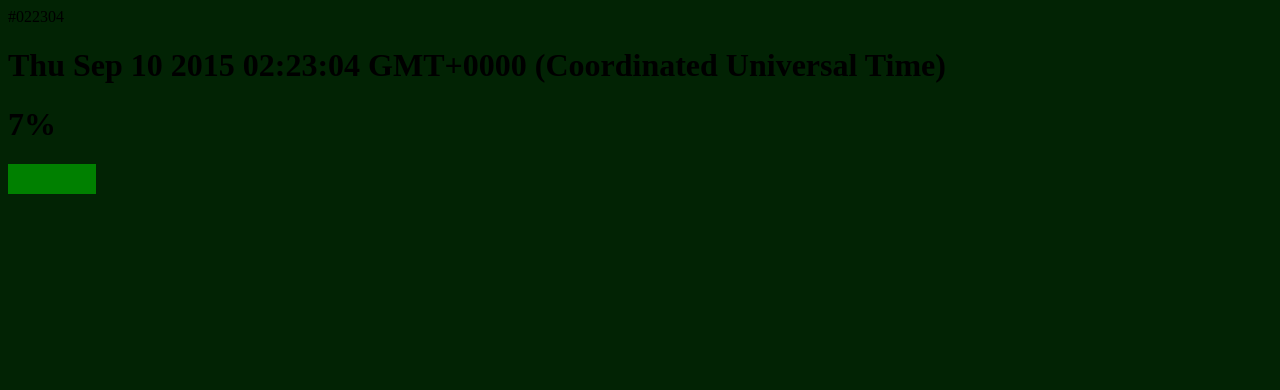
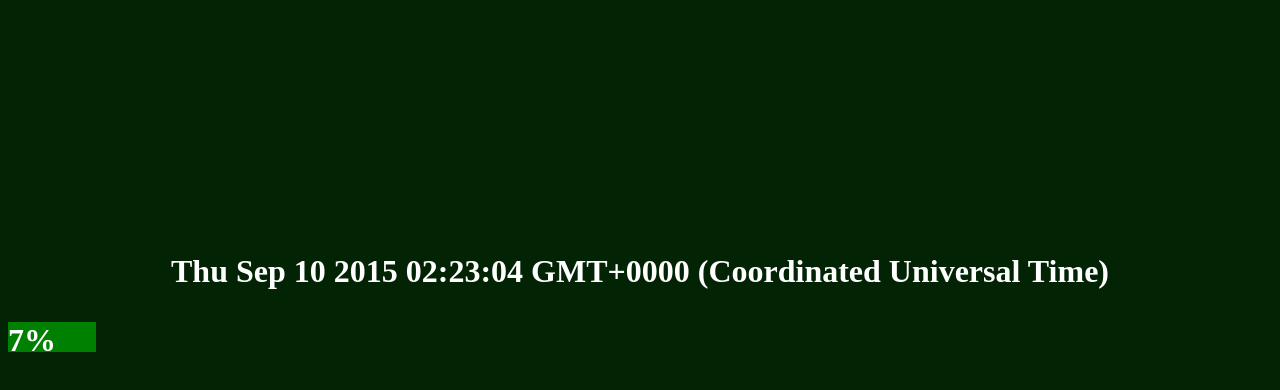
Before and after one commit to pnitto/3.3-color-clock-Paul-Nitto, a plain HTML site: page index.html in a window 1280 px wide. Drawn offline with Linux system fonts and the light colour scheme.

Commit message:
hover over time with hexidecimal showing

```diff
--- a/index.html
+++ b/index.html
@@ -7,12 +7,16 @@
   <title>Color clock</title>
 </head>
 <body onload="clock();">
-  <div id="body">
-  </div>
-      <h1><span class="js-clock"></span></h1>
-      <h1><span class="js-second-percent"></span>%</h1>
+  <div class="clock">
+    <div id="body">
+    </div>
+      <h1 class="time"><p class="js-clock"></p></h1>
+        </div>
       <div id='progress-bar'>
+        <h1 class="percent"><span class="js-second-percent"></span>%</h1>
     </div>
+
+
 </body>
 <script src="scripts/main.js"></script>
 </html>
--- a/scss/main.scss
+++ b/scss/main.scss
@@ -5,7 +5,32 @@
  #progress-bar {
    height: 30px;
    background-color: green;
- }
-.js-clock {
-  color: black;
 }
+.js-second-percent {
+  color: white;
+}
+.percent {
+  color: white;
+}
+#body {
+  color: white;
+  display: none;
+  font-size: 32px;
+  position: absolute;
+  top: 35%;
+  left: 40%;
+}
+.time {
+  margin-top: 10%;
+}
+.clock {
+  margin-top: 20%;
+  text-align: center;
+  color: white;
+}
+.clock:hover #body {
+  display: block;
+}
+.clock:hover .js-clock {
+  visibility: hidden;
+}
```
Also changed, not shown: css/main.css.
